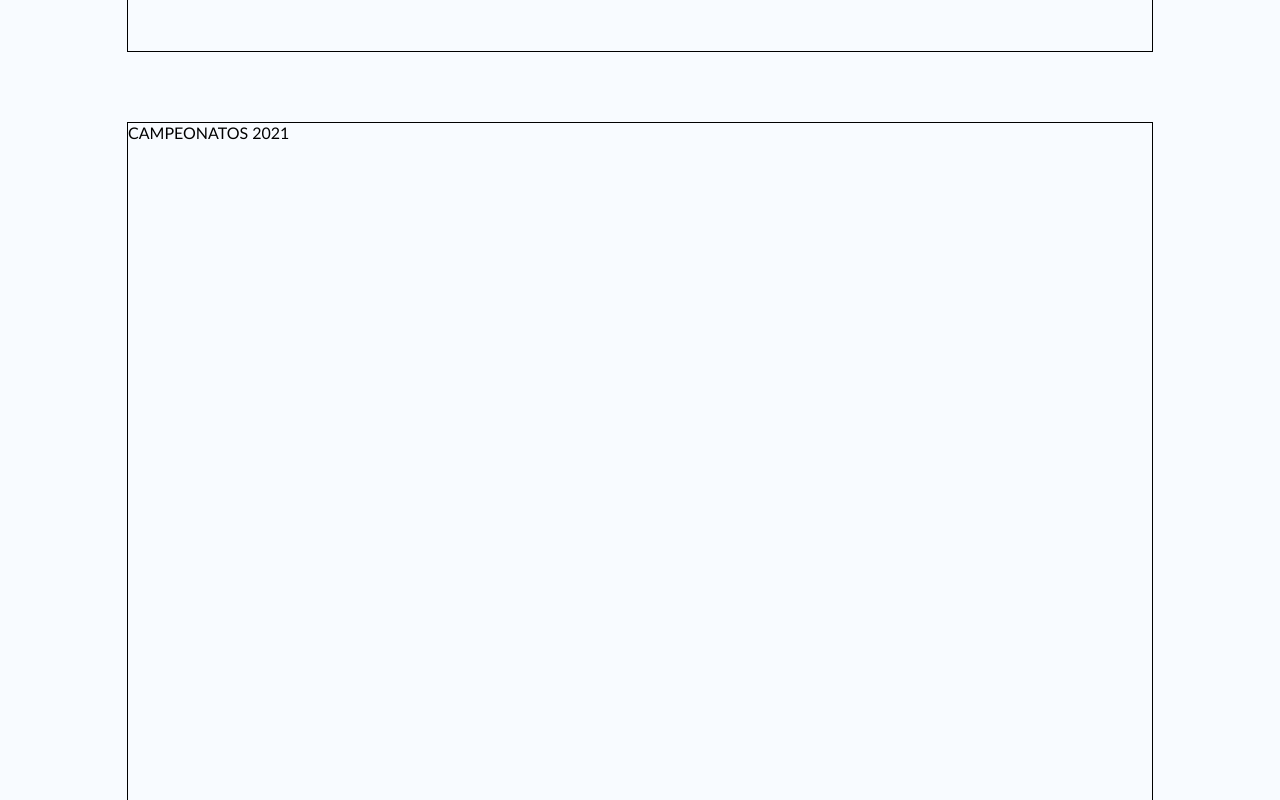
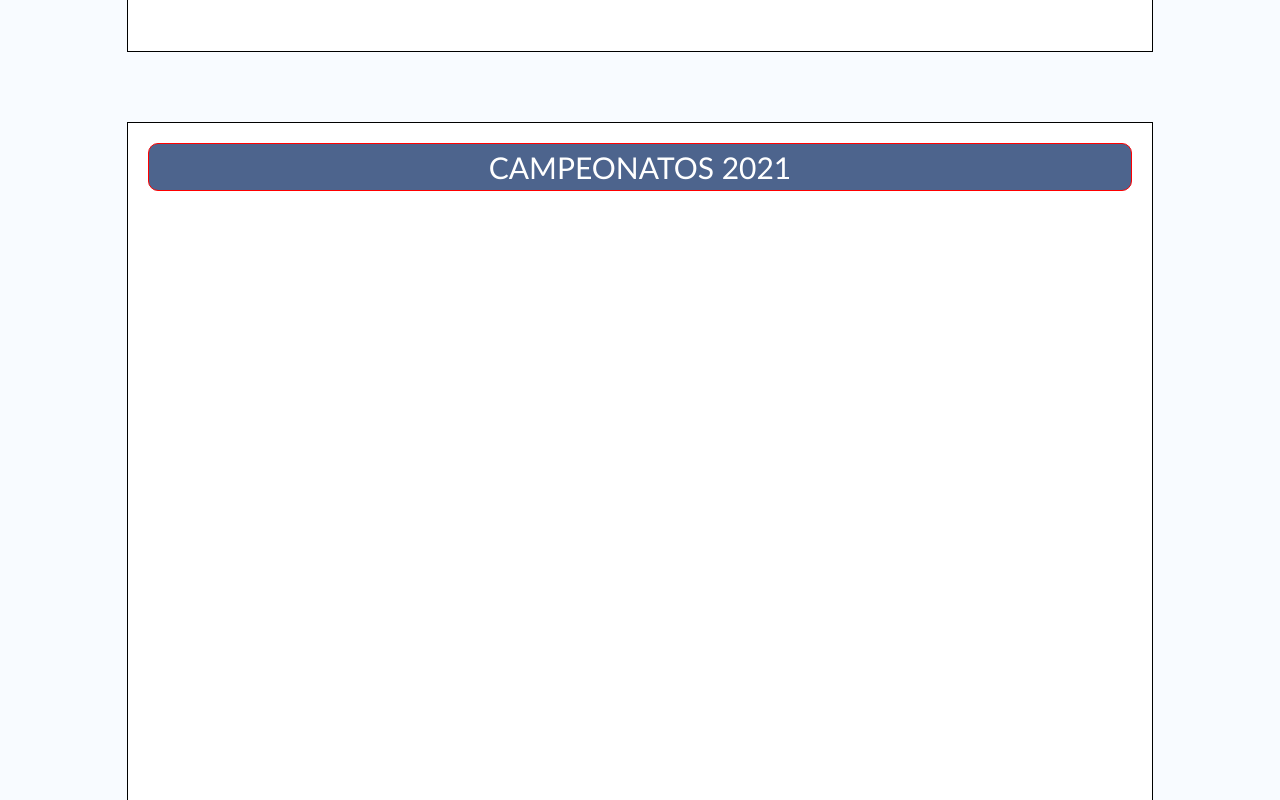
Before and after one commit to YuriAres/soccerstats-app, a React (Create React App) app: page / in a window 1280 px wide. Shown: the part 1020-1820 px from the top of the page. Built offline with nearby package versions, Linux system fonts and the light colour scheme.

Commit message:
Update home.css

```diff
--- a/src/Components/Home/css/home.css
+++ b/src/Components/Home/css/home.css
@@ -17,6 +17,7 @@
     height: 55px;
     font-size: 18px;
     box-shadow: 0px 2.5px rgba(0, 0, 0, 0.2);
+    font-family: 'Trebuchet MS', 'Lucida Sans Unicode', 'Lucida Grande', 'Lucida Sans', Arial, sans-serif;
 }
 
 .AreaMenu{
@@ -57,4 +58,16 @@
     width: 80%;
     border: 1px solid black;
     height:1000px;
+    background-color: white;
 }
+
+.MainArea .Title1{
+    margin: 20px;
+    font-size: 30px;
+    padding: 5px;
+    text-align: center;
+    border: 1px red solid;
+    border-radius: 10px;
+    background-color: #4d648d;
+    color: white;
+}
```
